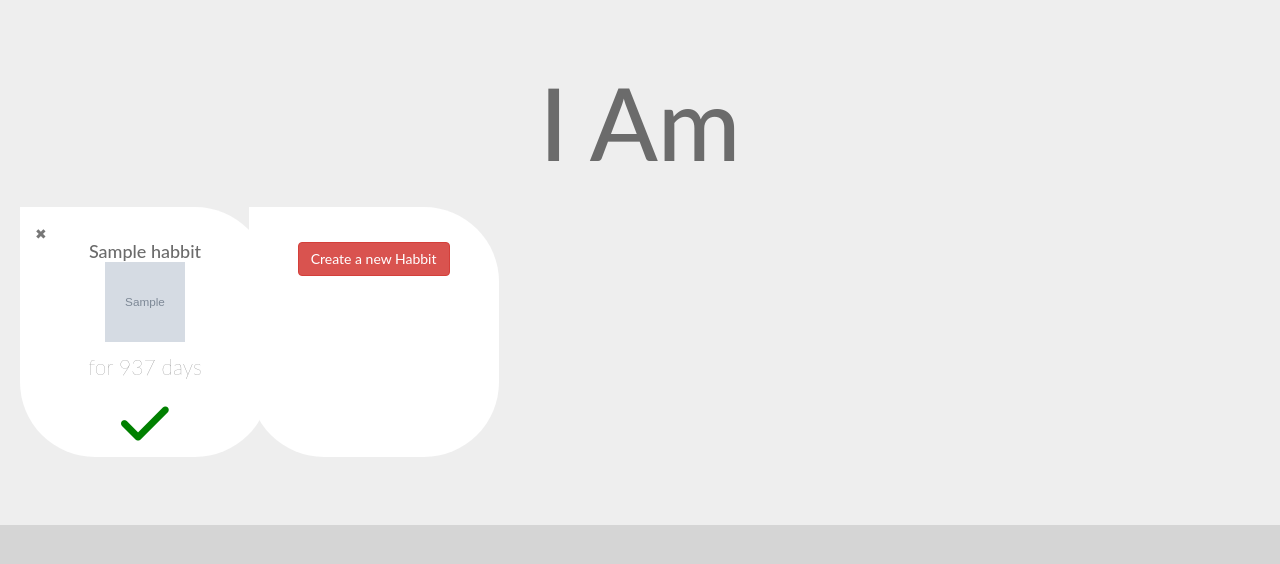
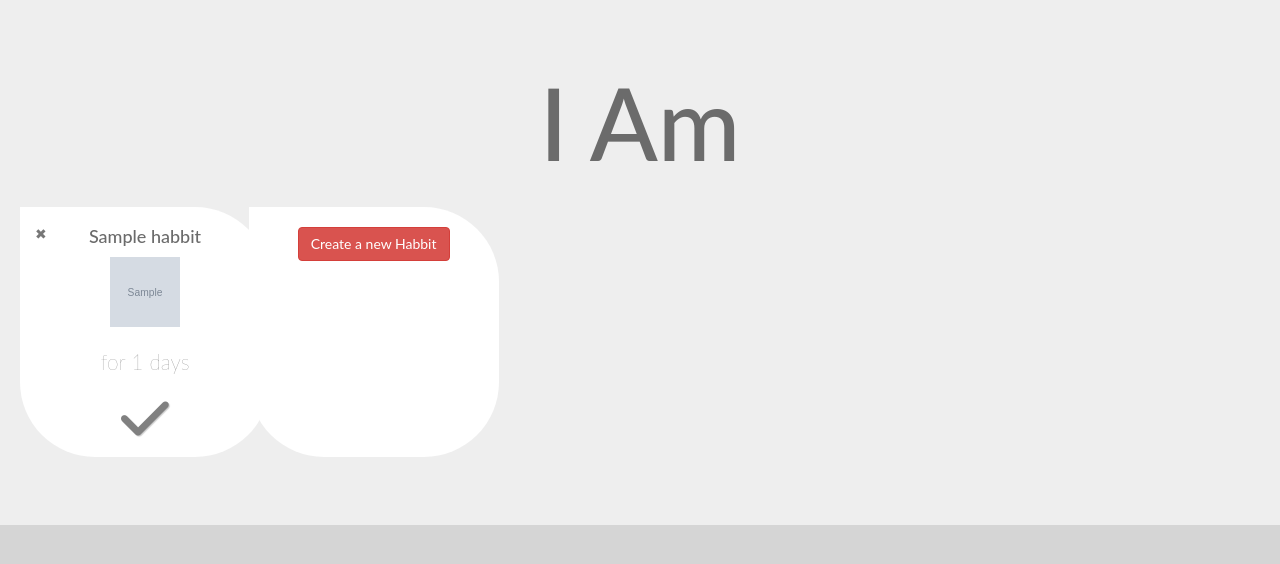
Before and after one commit to aelbarbary/lions, a Django app: page / in a window 1280 px wide. Shown: the part 111-675 px from the top of the page. Run offline with Django 3.2, Linux system fonts and the light colour scheme; a user stored in the database is signed in; tables that the repository leaves empty hold one stand-in row (values such as "Sample post"); grey boxes marked "Sample" are stand-in pictures; parts of the project's set-up code (start-up, migrations or seed data) failed here and were passed over; some libraries are stand-ins or nearby versions.

Commit message:
good habbits

```diff
--- a/website/lionsapp/models.py
+++ b/website/lionsapp/models.py
@@ -6,6 +6,8 @@
    name = models.CharField(max_length=2000)
    description = models.CharField(max_length=8000)
    is_good = models.BooleanField(default=False)
+   good_for = models.IntegerField(default=0)
+   super_for = models.IntegerField(default=0)
    user = models.ForeignKey(User)
    image = models.ImageField(upload_to = "images", default = 'images/good_habbit.png')
 
--- a/website/lionsapp/templates/index.html
+++ b/website/lionsapp/templates/index.html
@@ -86,10 +86,10 @@
                 <div class="crop" >
                   <img data-toggle="myToolTip"  data-placement="top" data-html="true" data-original-title="{{h.description}}" src={{h.image.url}} width="100px" />
                 </div>
-                <p style="margin:10px;">for {{h.good_days}} days</p>
+                <p id="goodfor-{{h.id}}" style="margin:10px;">for {{h.good_for}} days</p>
 
                 <button class="cbutton cbutton--effect-ivana" style="border-color: #ffff00">
-                  <i id="goodhabbitdone-{{h.id}}" class="cbutton__icon fa fa-check {% if h.is_done %} done {%else%} notdone {% endif %}" aria-hidden="true" ></i>
+                  <i id="goodhabbitdone-{{h.id}}" class="cbutton__icon fa fa-check {% if h.is_done_today %} done {%else%} notdone {% endif %}" aria-hidden="true" ></i>
                 </button>
                 <!-- <button type="button" class="btn btn-danger">Choose</button> -->
             </div>
--- a/website/lionsapp/views.py
+++ b/website/lionsapp/views.py
@@ -25,16 +25,17 @@
 
     for h in good_habbits:
         checkins = HabbitCheckIn.objects.filter( habbit_id= h.id).order_by('-check_in_date')[:1]
+        h.is_done_today = False
+        # h.good_days = 0
         if len(checkins) > 0:
-            print('found check in')
-            h.is_done = True
-            a = checkins[0].check_in_date.date()
-            b = datetime.today().date()
-            delta = (b - a).days
-            h.good_days = abs( delta )
-        else:
-            h.is_done = False
-            h.good_days = 0
+            # print(checkins[0].check_in_date.date() )
+            # print(datetime.today().date())
+            if checkins[0].check_in_date.date() == datetime.today().date():
+                print("equals")
+                h.is_done_today = True
+            # last_checkin_date = checkins[0].check_in_date.date()
+            # today = datetime.today().date()
+            # h.good_days = abs( (today - last_checkin_date).days )
 
     context = {
         'good_habbits': good_habbits
@@ -42,9 +43,14 @@
     return render(request, 'index.html', context)
 
 def checkin(request, id):
+
     checkin = HabbitCheckIn(habbit_id = id)
     try:
         checkin.save()
+        habbit = Habbit.objects.get(pk=id)
+        habbit.good_for = habbit.good_for + 1
+        habbit.save()
+        return HttpResponse(habbit.good_for)
     except Exception as e:
          print(str(e))
 
@@ -55,12 +61,14 @@
     print("id" + str(id))
     print(datetime.today().date())
     HabbitCheckIn.objects.filter(check_in_date__gte=datetime.today().date(), habbit_id = id).delete()
-
-    return HttpResponse()
+    habbit = Habbit.objects.get(pk=id)
+    habbit.good_for = habbit.good_for - 1
+    habbit.save()
+    return HttpResponse(habbit.good_for)
 
 class HabbitCreate(CreateView):
     model = Habbit
-    template_name  ="new_habbit_form.html"
+    template_name  ="habbit_form.html"
     # fields = ['name', 'image', 'description']
     form_class = HabbitForm
     def form_valid(self, form):
--- a/website/static/css/main.css
+++ b/website/static/css/main.css
@@ -22,7 +22,7 @@
 }
 .circle{
   background: #ffffff;
-  padding: 35px;
+  padding: 20px;
   text-align: center;
   height: 250px;
   width: 250px;
@@ -98,20 +98,21 @@
 }
 
 .fa-check:hover{
-	color: yellow;
+	color: white;
 }
 
 .crop {
-    width: 80px;
-    height: 80px;
+    width: 90px;
+    height: 90px;;
     overflow: hidden;
 		text-align: center;
 		margin: 0 auto;
 }
 
 .crop img {
-    width: 80px;
-    height: 80px;
+    width: 90px;
+    height: 90px;
+		padding: 10px;
 }
 
 .fa-check
--- a/website/static/js/habbits-manager.js
+++ b/website/static/js/habbits-manager.js
@@ -4,11 +4,11 @@
       url : "checkin/" + id,
       type : "GET",
       datatype: 'json',
-      success : function(check_in_date) {
-        console.log(check_in_date);
+      success : function(good_for) {
+        console.log(good_for);
         $("#goodhabbitdone-"+id).toggleClass("done");
         $("#goodhabbitdone-"+id).toggleClass("notdone");
-
+        $("#goodfor-" + id).text("for " + good_for + " days")
       },
       error : function(xhr,errmsg,err) {
 
@@ -23,9 +23,10 @@
       url : "undocheckin/" + id,
       type : "GET",
       datatype: 'json',
-      success : function(check_in_date) {
+      success : function(good_for) {
         $("#goodhabbitdone-"+id).toggleClass("done");
         $("#goodhabbitdone-"+id).toggleClass("notdone");
+        $("#goodfor-" + id).text("for " + good_for + " days")
       },
       error : function(xhr,errmsg,err) {
 
```
Also changed, not shown: website/lionsapp/migrations/0006_auto_20170620_2256.py (added), website/lionsapp/migrations/0007_auto_20170620_2258.py (added), website/lionsapp/templates/habbit_form.html (renamed from website/lionsapp/templates/new_habbit_form.html), website/media/images/strong.png (added).
